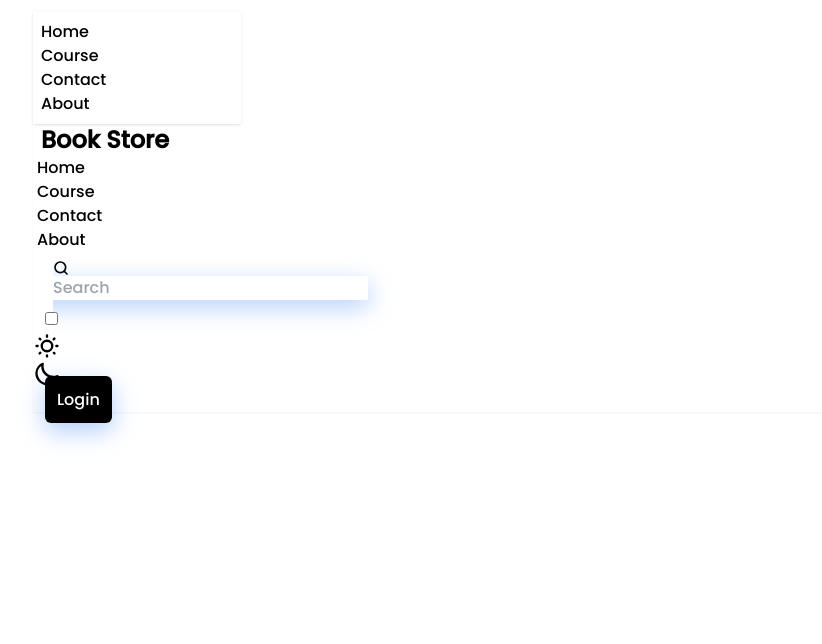
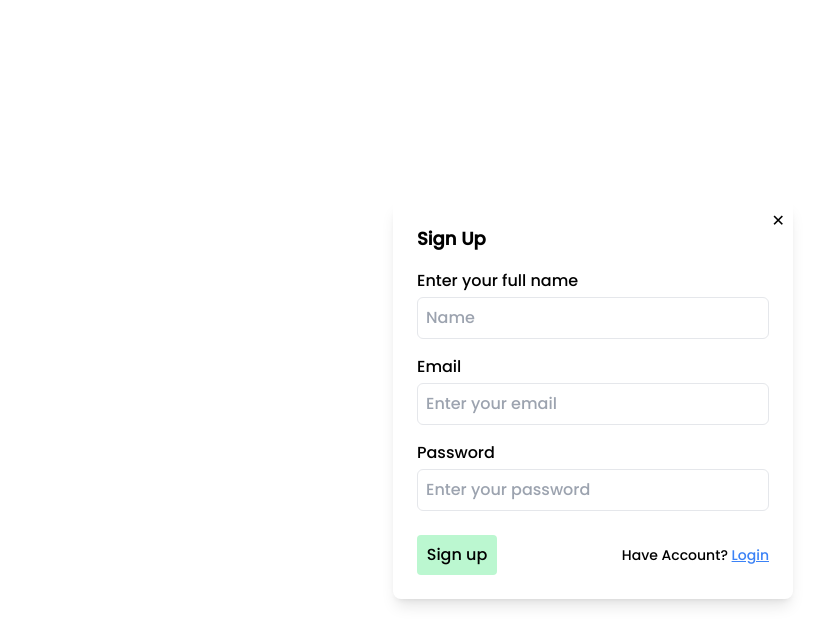
Before and after one commit to kunal5946/Book-Store, a React (Vite) app in the folder Frontend/: page /signup in a window 1280 px wide. Shown: the top 644 px of the page, without its empty margins (47-869 px from the left). Built offline with nearby package versions, Linux system fonts and the light colour scheme.

Commit message:
initial commit

```diff
--- a/Frontend/package.json
+++ b/Frontend/package.json
@@ -12,6 +12,7 @@
   "dependencies": {
     "react": "^19.2.0",
     "react-dom": "^19.2.0",
+    "react-hook-form": "^7.71.1",
     "react-router-dom": "^7.12.0",
     "react-slick": "^0.31.0",
     "slick-carousel": "^1.8.1"
--- a/Frontend/src/App.jsx
+++ b/Frontend/src/App.jsx
@@ -3,16 +3,20 @@ import Home from './Home.jsx/Home'
 import Course from './components/Course'
 import {Routes,Route} from "react-router-dom"
 import Navbar from './components/Navbar'
+import SignUp from './components/SignUp'
+import Login from './components/Login'
 
 function App() {
   return (
     <>
-    <Navbar/>
+
 
 
     <Routes>
       <Route path="/" element={<Home/>}/>
       <Route path="/course" element ={<Course/>}/>
+      <Route path="/signup" element={<SignUp/>}/>
+
     </Routes>
     </>
   )
--- a/Frontend/src/Home.jsx/Home.jsx
+++ b/Frontend/src/Home.jsx/Home.jsx
@@ -7,7 +7,7 @@ import Footer from '../components/Footer'
 const Home = () => {
   return (
     <>
-
+    <Navbar/>
     <Banner/>
     <Freebook/>
     <Footer/>
--- a/Frontend/src/components/Banner.jsx
+++ b/Frontend/src/components/Banner.jsx
@@ -3,7 +3,7 @@ import banner from "../../public/bookss.jpg"
 const Banner = () => {
   return (
     <>
-    <div className="max-w-screen-2xl container mx-auto md:px-20 px-4 flex flex-col md:flex-row my-10">
+    <div className="max-w-screen-2xl container mx-auto md:px-20 px-4 py-10 flex flex-col md:flex-row my-10">
 
         <div className='w-full md:w-1/2  mt-12 md:mt-32 order-2 md:order-1'>
            <h1 className="text-4xl font-bold"><span className="text-pink-500">Hello</span> , learn something new everyday !</h1>
--- a/Frontend/src/components/Course.jsx
+++ b/Frontend/src/components/Course.jsx
@@ -3,10 +3,12 @@ import Footer from './Footer'
 import List from '../../public/list.json'
 import Cards from './Cards'
 import { Link } from 'react-router-dom'
+import Navbar from './Navbar'
 const Course = () => {
     console.log(List);
   return (
     <>
+    <Navbar/>
     <div className="max-w-screen-2xl container mx-auto md:px-20 px-4 ">
         <div className='mt-28  text-center' >
             <h1 className="text-2xl md:text-4xl">welcome ,we are happy to have you <span className= "font-bold text-blue-500">here!</span></h1>
--- /dev/null
+++ b/Frontend/src/components/Login.jsx
@@ -0,0 +1,57 @@
+    import React from 'react'
+    import { Link } from 'react-router-dom'
+    import {useForm,SubmitHandler} from "react-hook-form"
+    const Login = () => {
+
+       const{
+        register,
+        handleSubmit,
+        formState:{errors},
+       }=useForm();
+
+       const onSubmit=(data)=>console.log(data);
+
+    return (
+        <div>
+            <dialog id="login_modal" className="modal">
+                <div className="modal-box">
+                    <form onSubmit={handleSubmit(onSubmit)} method="dialog">
+                    {/* if there is a button in form, it will close the modal */}
+                    <Link to="/" className="btn btn-sm btn-circle btn-ghost absolute right-2 top-2" onClick={()=>document.getElementById("login_modal").close()}>✕</Link>
+                    </form>
+                    <h3 className="font-bold text-lg">Login</h3>
+
+                    {/*email*/}
+                    <div className="mt-9 space-y-1">
+                    <span >Email</span>
+                    <br></br>
+                    <input type="email" placeholder='Enter your email' className="w-80 p-2 border rounded-md outline-none"
+                    {...register("email",{required:true})}/>
+                    </div>
+
+                    {/*password*/}
+                    <div className="mt-9 space-y-1">
+                    <span >Password</span>
+                    <br></br>
+                    <input type="password" placeholder='Enter your password' className="w-80 p-2 border rounded-md outline-none"
+                    {...register("password",{required:true})}/>
+                    </div>
+
+                    {/*login*/}
+
+                    <div className="mt-10 flex justify-between">
+                        <button className=" bg-green-200 border-none rounded p-2 w-20 transition transform-transition hover:scale-105 hover:bg-green-500">Login</button>
+                        <div >
+                            <p className="mt-4 ">Not registered? <Link to="/signup" className="underline text-blue-500 cursor-pointer">Sign up</Link></p>
+                        </div>
+
+
+                    </div>
+
+                </div>
+            </dialog>
+        </div>
+    )
+    }
+
+    export default Login
--- a/Frontend/src/components/Navbar.jsx
+++ b/Frontend/src/components/Navbar.jsx
@@ -1,8 +1,23 @@
 import React from "react";
 import { useState,useEffect } from "react";
 import { Link } from "react-router-dom";
+import Login from "./Login";
 
 const Navbar = () => {
+  const [theme,setTheme]=useState(localStorage.getItem("theme")?localStorage.getItem("theme"):"light");
+
+  useEffect(()=>{
+    localStorage.setItem("theme",theme);
+    document.documentElement.setAttribute("data-theme",theme);
+
+
+  },[theme]);
+
+  const toggleTheme=()=>{
+    setTheme(theme==="dark"?"light":"dark");
+  };
+
+
     const navItems=(
         <>
          <li><Link to ="/">Home</Link></li>
@@ -33,7 +48,7 @@ useEffect(()=>{
 
   return (
     <div className={`max-w-screen-2xl container mx-auto md:px-20 px-4 fixed top-0 left-0 z-50 right-0
- ${sticky?" bg-white/30 backdrop-blur-md border-b border-white/20 shadow-xl ease-in-out duration-300 transition-all":""} `}>
+ ${sticky?" bg-base-100/70 backdrop-blur-md border-b border-base-300 shadow-xl ease-in-out duration-300 transition-all":""} `}>
 
 
     <div className="navbar  shadow-sm">
@@ -101,7 +116,7 @@ useEffect(()=>{
       </div>
       <label className="swap swap-rotate">
   {/* this hidden checkbox controls the state */}
-  <input type="checkbox" className="theme-controller" value="synthwave" />
+  <input type="checkbox" className="theme-controller" checked={theme==="dark"} onChange={toggleTheme} value="synthwave" />
 
   {/* sun icon */}
   <svg
@@ -122,7 +137,8 @@ useEffect(()=>{
   </svg>
 </label>
       <div className=" ">
-        <a className="bg-black text-white p-3 rounded-md hover:bg-slate-800 duration-300 cursor-pointer shadow-[0_8px_25px_rgba(59,130,246,0.4)]">Login</a>
+        <a className="bg-black text-white p-3 rounded-md hover:bg-slate-800 duration-300 cursor-pointer shadow-[0_8px_25px_rgba(59,130,246,0.4)]" onClick={()=>document.getElementById("login_modal").showModal()}>Login</a>
+        <Login/>
       </div>
       </div>
     </div>
--- /dev/null
+++ b/Frontend/src/components/SignUp.jsx
@@ -0,0 +1,71 @@
+import React from 'react'
+import { Link } from 'react-router-dom'
+import Login from './Login'
+
+const SignUp = () => {
+  return (
+    <div className="flex h-screen items-center justify-center bg-base-200">
+
+      <div className="relative w-[400px] p-6 rounded-lg shadow-lg bg-base-100">
+
+        {/* Close button */}
+        <Link
+          to="/"
+          className="btn btn-sm btn-circle btn-ghost absolute right-2 top-2"
+        >
+          ✕
+        </Link>
+
+        <h3 className="font-bold text-lg mb-4">Sign Up</h3>
+
+        {/* name */}
+        <div className="mt-4 space-y-1">
+          <span>Enter your full name</span>
+          <input
+            type="text"
+            placeholder="Name"
+            className="w-full p-2 border rounded-md outline-none"
+          />
+        </div>
+
+        {/* email */}
+        <div className="mt-4 space-y-1">
+          <span>Email</span>
+          <input
+            type="email"
+            placeholder="Enter your email"
+            className="w-full p-2 border rounded-md outline-none"
+          />
+        </div>
+
+        {/* password */}
+        <div className="mt-4 space-y-1">
+          <span>Password</span>
+          <input
+            type="password"
+            placeholder="Enter your password"
+            className="w-full p-2 border rounded-md outline-none"
+          />
+        </div>
+
+        {/* actions */}
+        <div className="mt-6 flex justify-between items-center">
+          <button className="bg-green-200 rounded p-2 w-20 hover:bg-green-500 transition">
+            Sign up
+          </button>
+
+          <p className="text-sm">
+            Have Account?{" "}
+            <button onClick={()=>document.getElementById("login_modal").showModal()} className="underline text-blue-500">
+              Login
+            </button>
+            <Login/>
+          </p>
+        </div>
+
+      </div>
+    </div>
+  )
+}
+
+export default SignUp
--- a/Frontend/tailwind.config.js
+++ b/Frontend/tailwind.config.js
@@ -2,6 +2,7 @@ import daisyui from "daisyui";
 
 /** @type {import('tailwindcss').Config} */
 export default {
+
   content: ["./index.html", "./src/**/*.{js,ts,jsx,tsx}"],
   theme: {
     extend: {},
```
Also changed, not shown: 1 other file (tests, documents, lock files or other folders).
